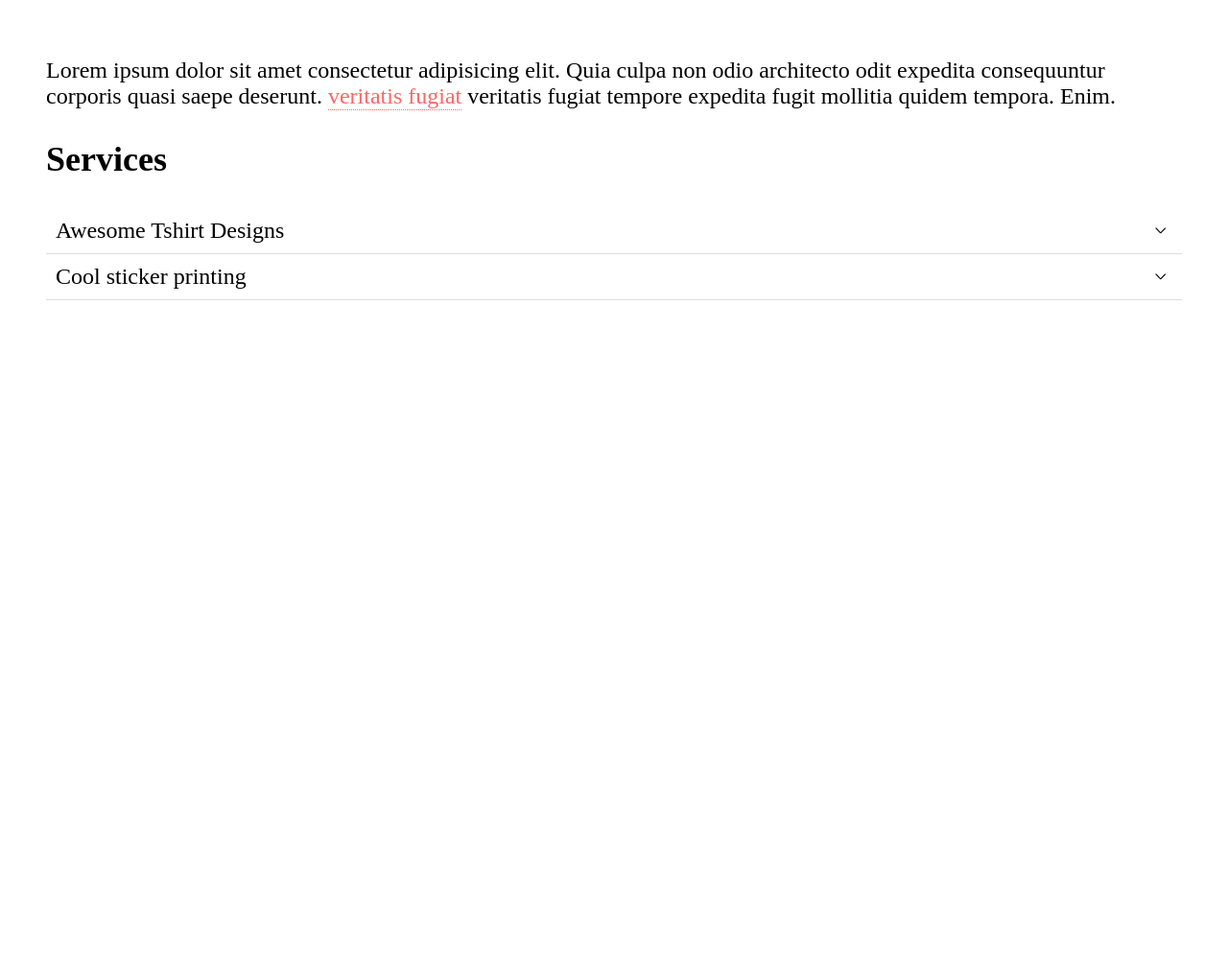
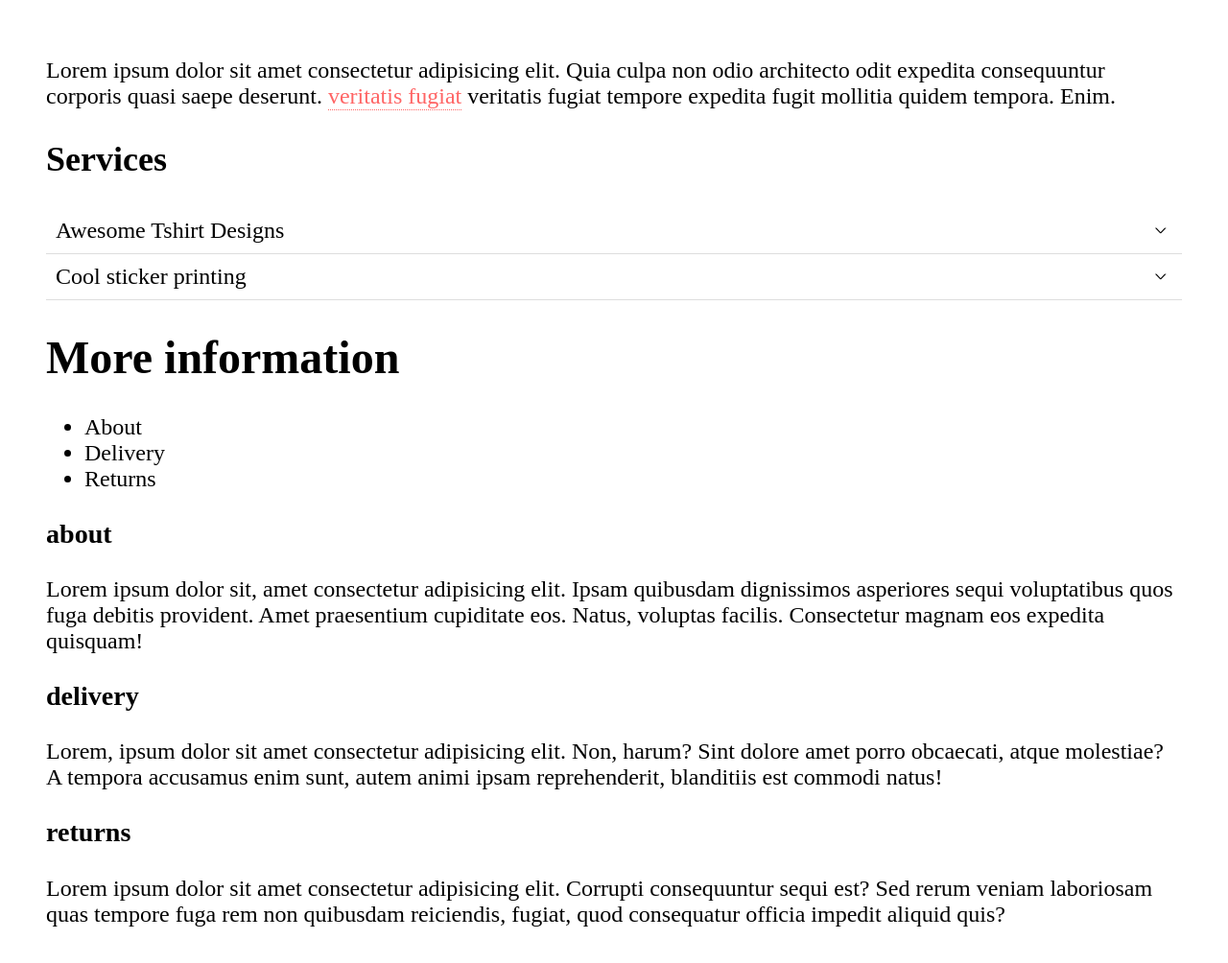
Before and after one commit to Vidhi0229/UI-Library, a website built with webpack: page index.html in a window 1280 px wide. Shown: the whole page at 96% size. Before the commit the page ends 800 px from the top, so only its background shows below. Built offline with nearby package versions, Linux system fonts and the light colour scheme.

Commit message:
Added tab content html

```diff
--- a/index.html
+++ b/index.html
@@ -11,12 +11,14 @@
 <body>
 
     <div class="container">
+        <!--Tooltip-->
         <p>Lorem ipsum dolor sit amet consectetur adipisicing elit. Quia culpa
             non odio architecto odit expedita consequuntur corporis quasi saepe
             deserunt. <span class="tooltip" data-message="I'm a tooltip!!">veritatis fugiat</span> veritatis fugiat tempore expedita fugit mollitia
             quidem tempora. Enim.
         </p>
 
+        <!--dropdown-->
         <h2>Services</h2>
         <div class="dropdown">
             <div class="trigger">Awesome Tshirt Designs</div>
@@ -34,6 +36,34 @@
                    earum ipsam. Dolores, voluptatem harum! Vel, vitae?</p>
             </div>
         </div>
+
+        <h1>More information</h1>
+        <!--tabs-->
+        <div class="tabs">
+            <ul>
+                <li class="trigger active" data-target="#about">About</li>
+                <li class="trigger" data-target="#delivery">Delivery</li>
+                <li class="trigger" data-target="#returns">Returns</li>
+            </ul>
+            <div id="about" class="content active">
+                <h3>about</h3>
+                <p>Lorem ipsum dolor sit, amet consectetur adipisicing elit. Ipsam quibusdam dignissimos
+                    asperiores sequi voluptatibus quos fuga debitis provident. Amet praesentium cupiditate
+                    eos. Natus, voluptas facilis. Consectetur magnam eos expedita quisquam!</p>
+            </div>
+            <div id="delivery" class="content">
+                <h3>delivery</h3>
+                <p>Lorem, ipsum dolor sit amet consectetur adipisicing elit. Non, harum? Sint dolore amet
+                    porro obcaecati, atque molestiae? A tempora accusamus enim sunt, autem animi ipsam
+                    reprehenderit, blanditiis est commodi natus!</p>
+            </div>
+            <div id="returns" class="content">
+                <h3>returns</h3>
+                <p>Lorem ipsum dolor sit amet consectetur adipisicing elit. Corrupti consequuntur sequi
+                    est? Sed rerum veniam laboriosam quas tempore fuga rem non quibusdam reiciendis, fugiat,
+                    quod consequatur officia impedit aliquid quis?</p>
+            </div>
+        </div>
     </div>
 
 
```
